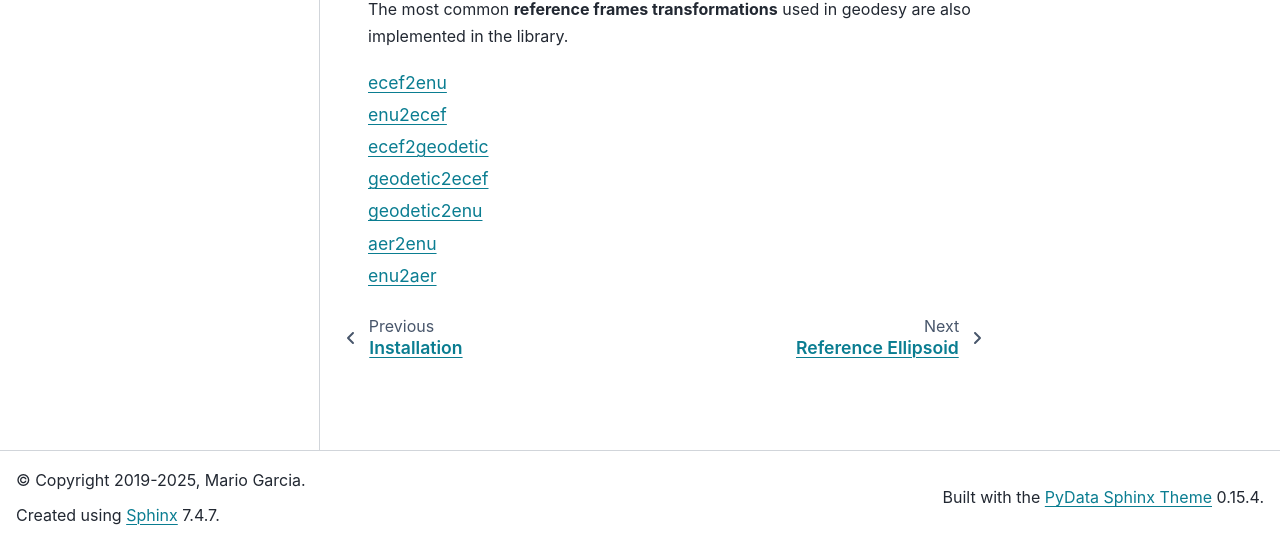
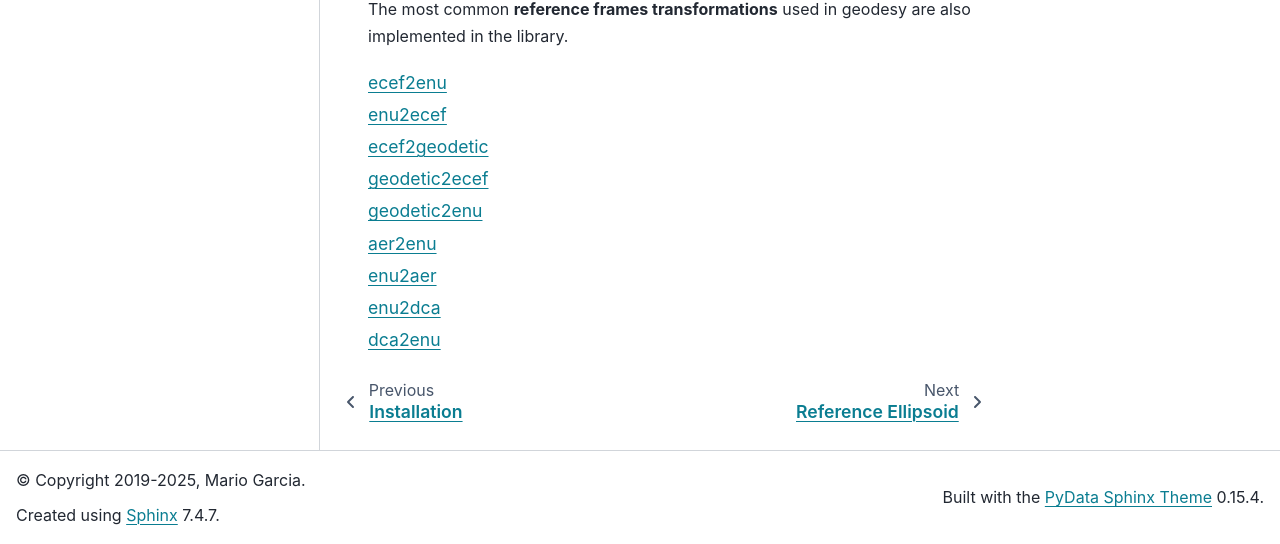
Before and after one commit to Mayitzin/ahrs, a Sphinx documentation site: the page built from docs/source/geodesy.rst, in a window 1280 px wide and 1394 px high, cut to the strip 850-1394 px from the top of the window. Built offline with Sphinx 7.4.7 and the PyData theme 0.15.4, drawn with Linux system fonts in a browser that asks for light colours.

Commit message:
Add pages of dca2enu and enu2dca.

```diff
--- /dev/null
+++ b/docs/source/frames/dca2enu.rst
@@ -0,0 +1,4 @@
+dca2enu
+=======
+
+.. autofunction:: ahrs.common.frames.dca2enu
--- /dev/null
+++ b/docs/source/frames/enu2dca.rst
@@ -0,0 +1,4 @@
+enu2dca
+=======
+
+.. autofunction:: ahrs.common.frames.enu2dca
--- a/docs/source/geodesy.rst
+++ b/docs/source/geodesy.rst
@@ -40,3 +40,5 @@ implemented in the library.
    frames/geodetic2enu
    frames/aer2enu
    frames/enu2aer
+   frames/enu2dca
+   frames/dca2enu
```
